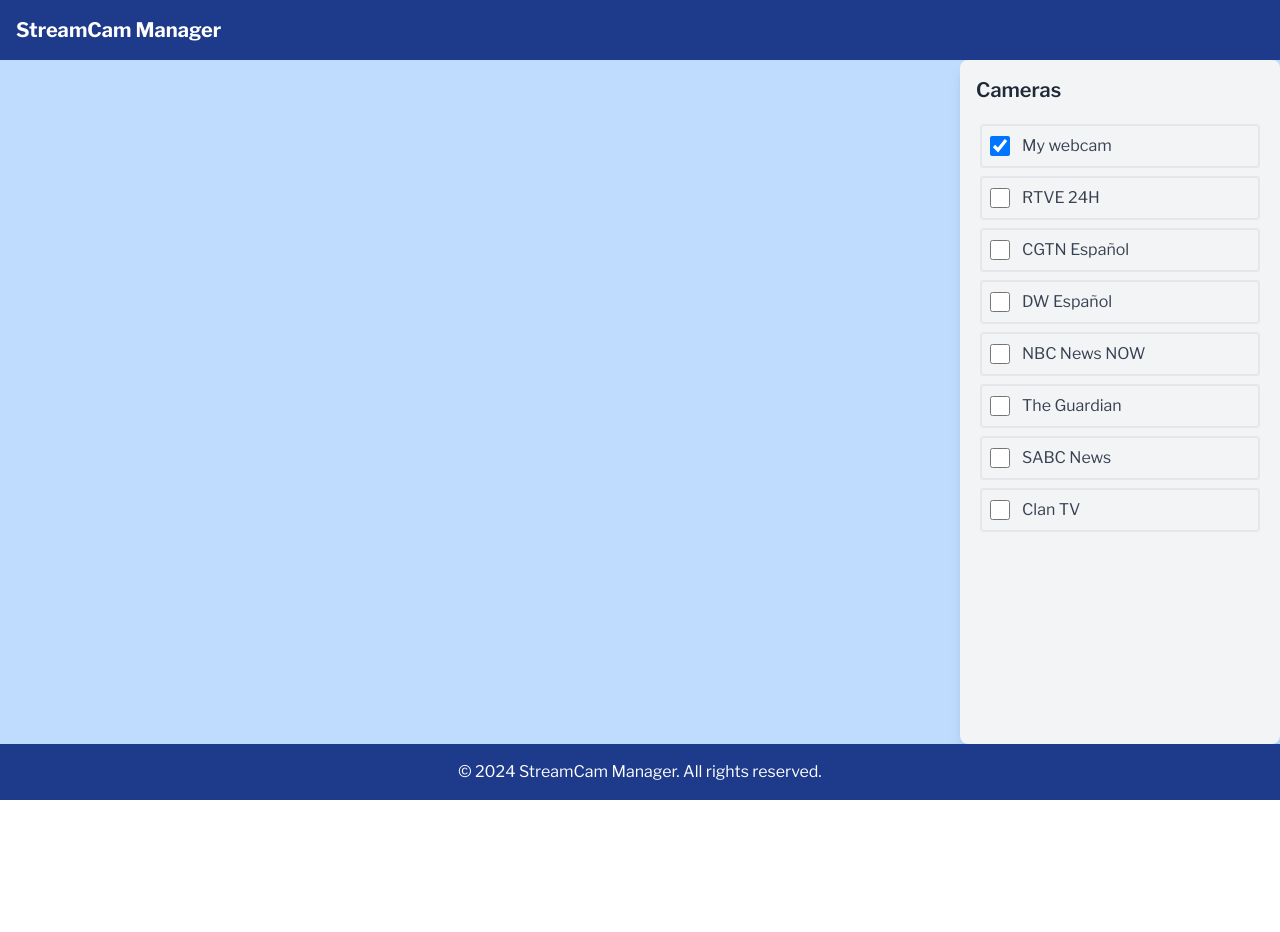
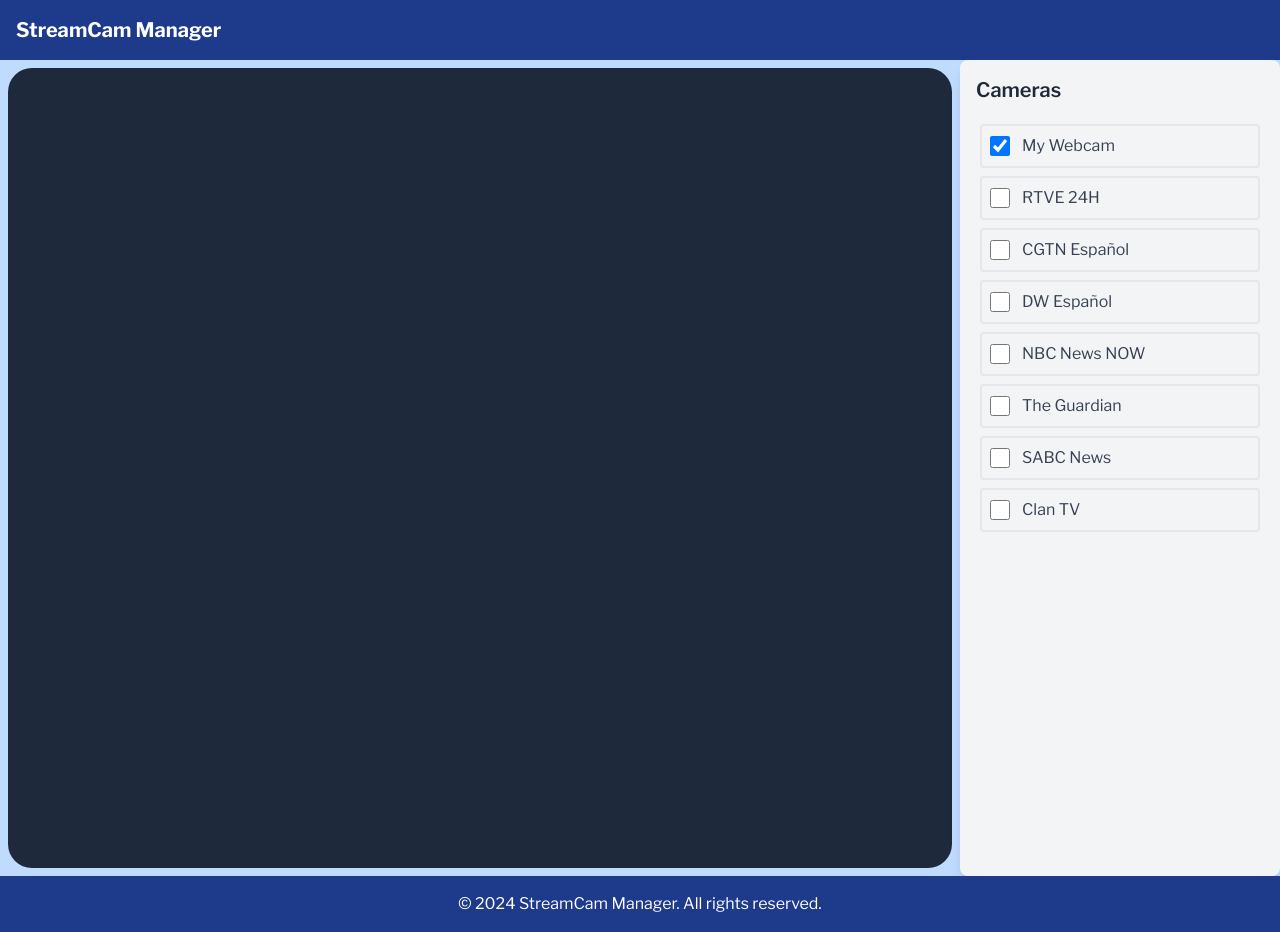
Before and after one commit to fsystemweb/cameras-stream, an Angular app: page / in a window 1280 px wide. Both pictures are taken after a click on the checkbox 1000 px from the left and 146 px from the top of the page. Before the commit the page ends 800 px from the top, so only its background shows below. Built offline with nearby package versions, Linux system fonts and the light colour scheme; no server answers.

Commit message:
fix layout

```diff
--- a/src/app/features/camera-list/components/camera-list/camera-list.component.ts
+++ b/src/app/features/camera-list/components/camera-list/camera-list.component.ts
@@ -11,7 +11,7 @@ import { ListItemComponent } from '../list-item/list-item.component';
 export class CameraListComponent {
   cameras: CameraItem[] = [
     {
-      title: 'My webcam',
+      title: 'My Webcam',
       id: 'cam1',
       localWebcam: true,
     },
--- a/src/app/features/camera-panel/components/camera-panel/camera-panel.component.html
+++ b/src/app/features/camera-panel/components/camera-panel/camera-panel.component.html
@@ -1,49 +1,30 @@
-<div class="grid grid-cols-4 gap-4 h-full">
+<div class="h-full w-full p-2">
+  @if (camerasActive.length === 0) {
+    <div class="h-full w-full text-center flex items-center justify-center">
+      <div
+        class="rounded-3xl bg-slate-800 h-full w-full flex items-center justify-center"
+      >
+        <span class="text-2xl text-white font-bold">
+          Choose one or more cameras from the list on the right
+        </span>
+      </div>
+    </div>
+  } @else {
+    <div
+      class="min-h-screen flex flex-wrap justify-center gap-2"
+      [ngClass]="getGridClass()"
+    >
       @for (camera of camerasActive; track camera.id) {
         @if (camera.localWebcam) {
-      <div class="rounded bg-slate-800 contents"><app-webcam /></div>
+          <div class="rounded-3xl bg-slate-800">
+            <app-webcam />
+          </div>
         } @else {
-      <div class="rounded bg-slate-800 contents">
+          <div class="rounded-3xl bg-slate-800">
             <app-camera-stream [streamUrl]="camera.streamUrl || ''" />
           </div>
         }
       }
-  <!--
-  <div class="rounded bg-slate-800 contents"><app-webcam /></div>
-  <div class="rounded bg-slate-800 contents">
-    <app-camera-stream streamUrl="https://ztnr.rtve.es/ztnr/1694255.m3u8" />
     </div>
-  <div class="rounded bg-slate-800 contents">
-    <app-camera-stream
-      streamUrl="https://rt-esp.rttv.com/dvr/rtesp/playlist.m3u8"
-    />
+  }
 </div>
-  <div class="rounded bg-slate-800 contents">
-    <app-camera-stream
-      streamUrl="https://rtvelivestream-clnx.rtve.es/rtvesec/clan/clan_main_720.m3u8"
-    />
-  </div>
-  <div class="rounded bg-slate-800 contents">
-    <app-camera-stream
-      streamUrl="https://news.cgtn.com/resource/live/espanol/cgtn-e.m3u8"
-    />
-  </div>
-
-  <div class="rounded bg-slate-800 contents">
-    <app-camera-stream
-      streamUrl="https://dwamdstream102.akamaized.net/hls/live/2015525/dwstream102/index.m3u8"
-    />
-  </div>
-
-  <div class="rounded bg-slate-800 contents">
-    <app-camera-stream
-      streamUrl="https://dai2.xumo.com/amagi_hls_data_xumo1212A-xumo-nbcnewsnow/CDN/master.m3u8"
-    />
-  </div>
-
-  <div class="rounded bg-slate-800 contents">
-    <app-camera-stream
-      streamUrl="https://rakuten-guardian-1-ie.samsung.wurl.tv/playlist.m3u8"
-    />
-  </div>
---></div>
--- a/src/app/features/camera-panel/components/camera-panel/camera-panel.component.ts
+++ b/src/app/features/camera-panel/components/camera-panel/camera-panel.component.ts
@@ -4,12 +4,13 @@ import { CameraItem } from '../../../camera-list/models/camera-item';
 import { CameraStreamComponent } from '../camera-stream/camera-stream.component';
 import { ActiveCamerasService } from '../../../../shared/services/active-cameras.service';
 import { takeUntilDestroyed } from '@angular/core/rxjs-interop';
+import { CommonModule } from '@angular/common';
 
 @Component({
   selector: 'app-camera-panel',
   standalone: true,
   templateUrl: './camera-panel.component.html',
-  imports: [WebcamComponent, CameraStreamComponent],
+  imports: [CommonModule, WebcamComponent, CameraStreamComponent],
 })
 export class CameraPanelComponent {
   private activeCamerasService = inject(ActiveCamerasService);
@@ -25,4 +26,17 @@ export class CameraPanelComponent {
         this.camerasActive = cameras;
       });
   }
+
+  getGridClass(): string {
+    const length = this.camerasActive.length;
+    if (length === 1) {
+      return 'grid grid-cols-1';
+    } else if (length === 2) {
+      return 'grid grid-cols-2';
+    } else if (length <= 4) {
+      return 'grid grid-cols-2 gap-2';
+    } else {
+      return 'grid grid-cols-4 gap-2';
+    }
+  }
 }
--- a/src/app/features/camera-panel/components/camera-stream/camera-stream.component.html
+++ b/src/app/features/camera-panel/components/camera-stream/camera-stream.component.html
@@ -1,3 +1 @@
-<div class="p-1">
-  <video #videoElement autoplay playsinline muted></video>
-</div>
+<video class="h-full w-full" #videoElement autoplay playsinline muted></video>
--- a/src/app/features/camera-panel/components/webcam/webcam.component.html
+++ b/src/app/features/camera-panel/components/webcam/webcam.component.html
@@ -1,3 +1 @@
-<div class="p-1">
-  <video #videoElement autoplay playsinline muted></video>
-</div>
+<video class="h-full w-full" #videoElement autoplay playsinline muted></video>
```
Lines whose indentation alone changed are shown as unchanged.
